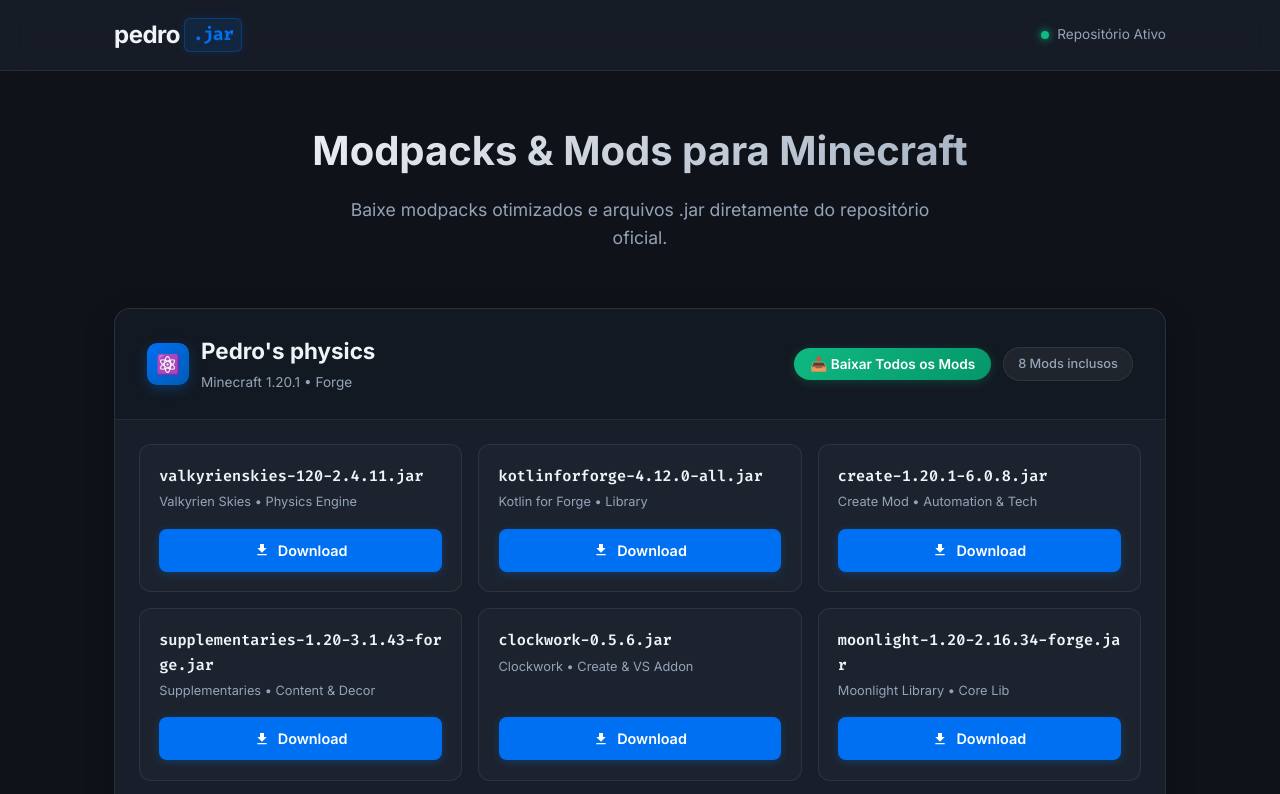
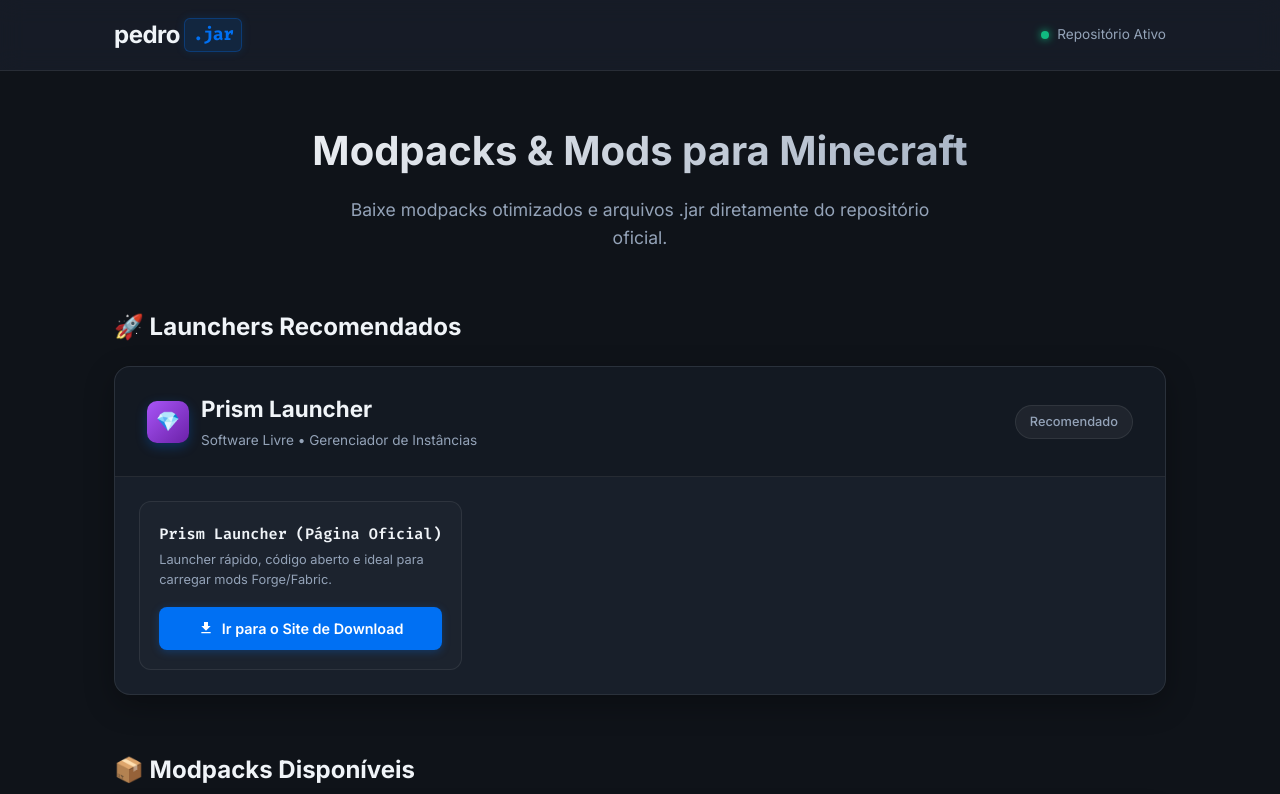
Before and after one commit to koufukupng-rgb/koufukupng-rgb.github.io, a plain HTML site: page index.html in a window 1280 px wide. Shown: the top 794 px of the page. Drawn offline with Linux system fonts and the light colour scheme.

Commit message:
Update index.html

```diff
--- a/index.html
+++ b/index.html
@@ -131,12 +131,14 @@
       margin: 0 auto;
       padding: 3rem 1.5rem;
       flex: 1;
+      display: flex;
+      flex-direction: column;
+      gap: 3.5rem;
     }
 
     /* HERO SECTION */
     .hero {
       text-align: center;
-      margin-bottom: 3.5rem;
     }
 
     .hero h1 {
@@ -155,7 +157,16 @@
       margin: 0 auto;
     }
 
-    /* CONTAINER DO MODPACK */
+    /* SEÇÕES DE CONTEÚDO */
+    .section-title {
+      font-size: 1.5rem;
+      font-weight: 700;
+      margin-bottom: 1.2rem;
+      display: flex;
+      align-items: center;
+      gap: 10px;
+    }
+
     .modpack-container {
       background-color: var(--bg-card);
       border: 1px solid var(--border-color);
@@ -238,10 +249,6 @@
       transform: translateY(-2px);
       box-shadow: 0 4px 16px rgba(16, 185, 129, 0.4);
       background: linear-gradient(135deg, #059669 0%, #047857 100%);
-    }
-
-    .btn-download-all:active {
-      transform: translateY(0);
     }
 
     /* LISTA DE DOWNLOADS */
@@ -377,8 +384,41 @@
       <p>Baixe modpacks otimizados e arquivos .jar diretamente do repositório oficial.</p>
     </section>
 
-    <!-- SEÇÃO DO MODPACK -->
-    <section class="modpack-container">
+    <!-- SEÇÃO 1: LAUNCHERS RECOMENDADOS -->
+    <section>
+      <h2 class="section-title">🚀 Launchers Recomendados</h2>
+      <div class="modpack-container">
+        <div class="modpack-header">
+          <div class="modpack-title-group">
+            <div class="modpack-icon" style="background: linear-gradient(135deg, #a855f7, #6b21a8);">💎</div>
+            <div>
+              <h2 class="modpack-title">Prism Launcher</h2>
+              <span style="font-size: 0.85rem; color: var(--text-muted);">Software Livre • Gerenciador de Instâncias</span>
+            </div>
+          </div>
+          <span class="modpack-badge">Recomendado</span>
+        </div>
+
+        <div class="download-list">
+          <!-- CARD PRISM LAUNCHER -->
+          <div class="download-card">
+            <div class="mod-info">
+              <span class="mod-name">Prism Launcher (Página Oficial)</span>
+              <span class="mod-meta">Launcher rápido, código aberto e ideal para carregar mods Forge/Fabric.</span>
+            </div>
+            <a href="https://prismlauncher.org/download/" class="btn-download" target="_blank">
+              <svg viewBox="0 0 24 24"><path d="M19 9h-4V3H9v6H5l7 7 7-7zM5 18v2h14v-2H5z"/></svg>
+              Ir para o Site de Download
+            </a>
+          </div>
+        </div>
+      </div>
+    </section>
+
+    <!-- SEÇÃO 2: MODPACKS -->
+    <section>
+      <h2 class="section-title">📦 Modpacks Disponíveis</h2>
+      <div class="modpack-container">
 
         <!-- CABEÇALHO DO MODPACK -->
         <div class="modpack-header">
@@ -490,7 +530,7 @@
           <div class="download-card">
             <div class="mod-info">
               <span class="mod-name">nirvana-forge-1.2.5.jar</span>
-            <span class="mod-meta">Nirvana • Performance & Tweaks</span>
+              <span class="mod-meta">Nirvana • Green Herbs</span>
             </div>
             <a href="https://file.garden/anu7edfYJXGizhvC/mods/nirvana-forge-1.2.5.jar" class="btn-download mod-link" target="_blank" download>
               <svg viewBox="0 0 24 24"><path d="M19 9h-4V3H9v6H5l7 7 7-7zM5 18v2h14v-2H5z"/></svg>
@@ -498,6 +538,7 @@
             </a>
           </div>
 
+        </div>
       </div>
     </section>
   </main>
@@ -510,7 +551,7 @@
   <!-- SCRIPT PARA O BOTÃO DE BAIXAR TUDO -->
   <script>
     function baixarTudoDoPack(botao) {
-      const mensagemAviso = "se seu computador for fraco, não baixe tudo de uma vez, isso pode acabar fechando seu navegador, deseja continuar mesmo assim?";
+      const mensagemAviso = "Se seu computador for fraco, não use esta função, isso pode acabar fechando seu navegador, deseja continuar mesmo assim?";
 
       if (confirm(mensagemAviso)) {
         const modpackContainer = botao.closest('.modpack-container');
@@ -530,7 +571,7 @@
             document.body.appendChild(a);
             a.click();
             document.body.removeChild(a);
-          }, index * 400); // Pausa de 400ms para evitar sobrecarga no navegador
+          }, index * 400);
         });
       }
     }
```
Lines whose indentation alone changed are shown as unchanged.
